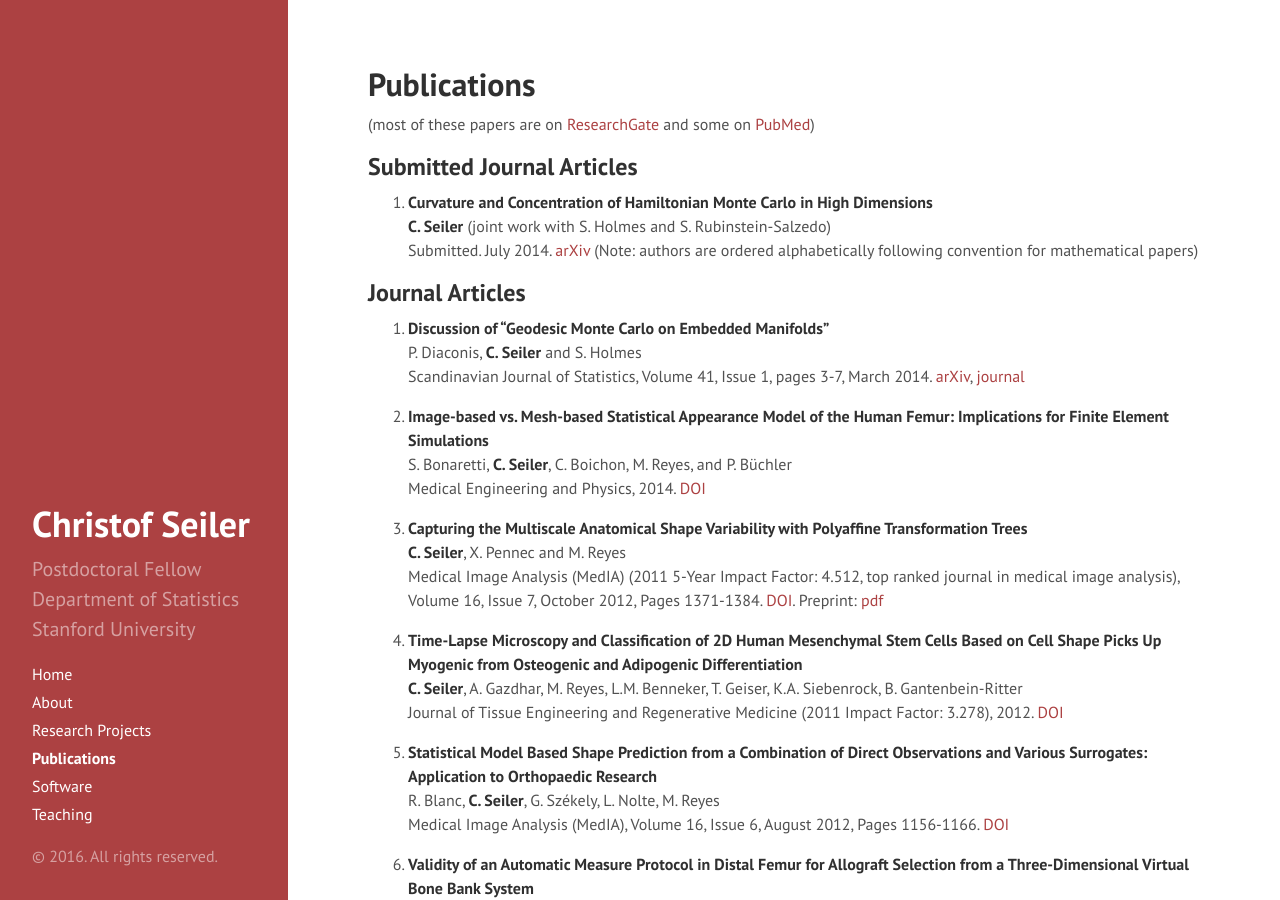
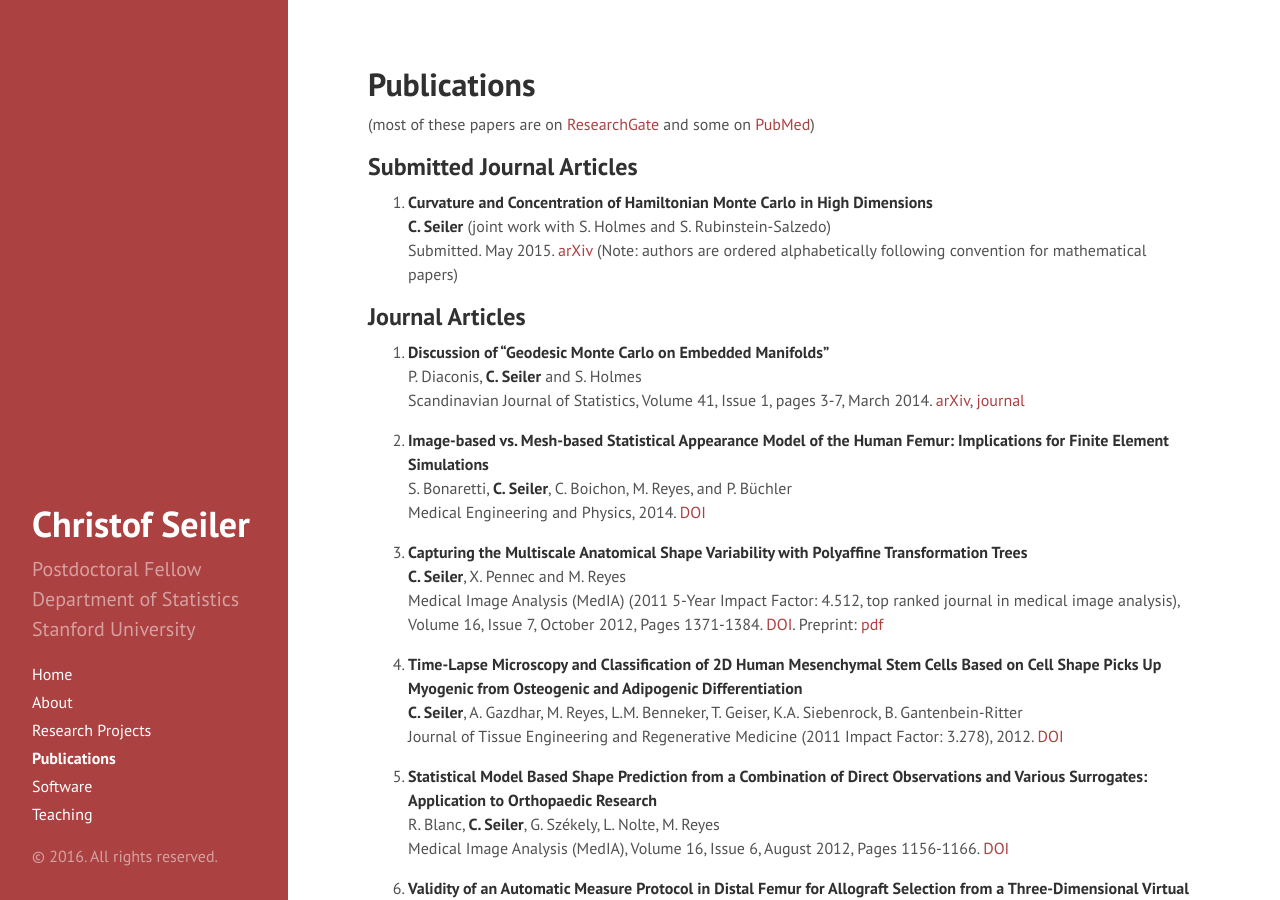
Before and after one commit to ChristofSeiler/ChristofSeiler.github.io, a Jekyll site: the page built from publications.md, in a window 1280 px wide and 900 px high. Built offline with Jekyll 4.4.1, drawn with Linux system fonts in a browser that asks for light colours; Markdown is read by kramdown in place of the engine named in the settings.

Commit message:
update revision date for curvature paper

```diff
--- a/publications.md
+++ b/publications.md
@@ -9,7 +9,7 @@ title: Publications
 
 1. **Curvature and Concentration of Hamiltonian Monte Carlo in High Dimensions** <br>
 **C. Seiler** (joint work with S. Holmes and S. Rubinstein-Salzedo) <br>
-Submitted. July 2014. [arXiv](http://arxiv.org/abs/1407.1114) (Note: authors are ordered alphabetically following convention for mathematical papers)
+Submitted. May 2015. [arXiv](http://arxiv.org/abs/1407.1114) (Note: authors are ordered alphabetically following convention for mathematical papers)
 
 ## Journal Articles
 
```
